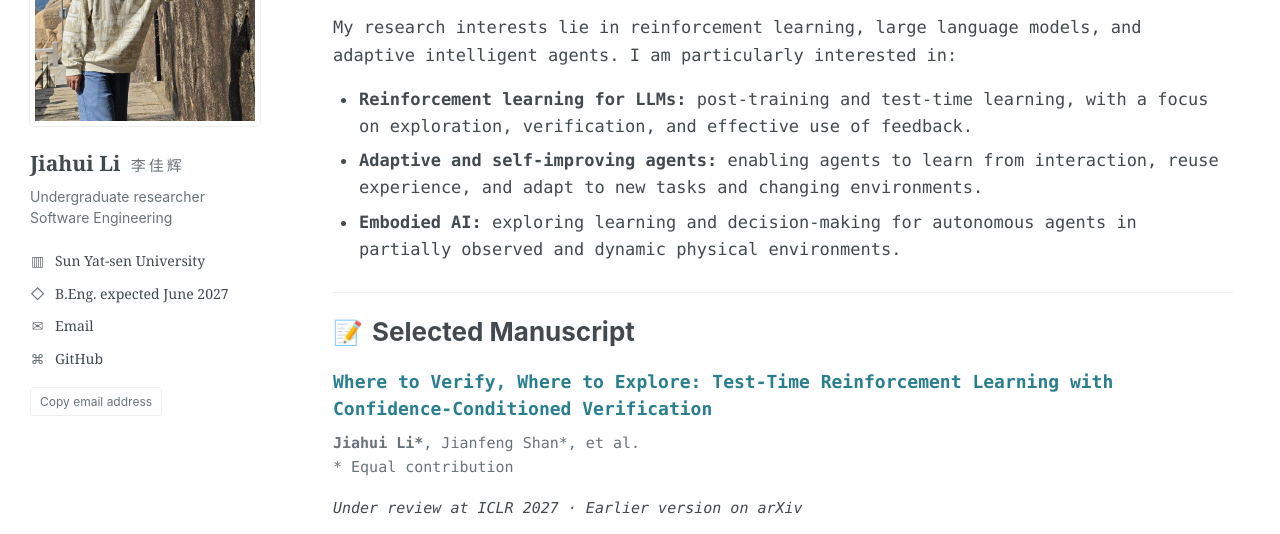
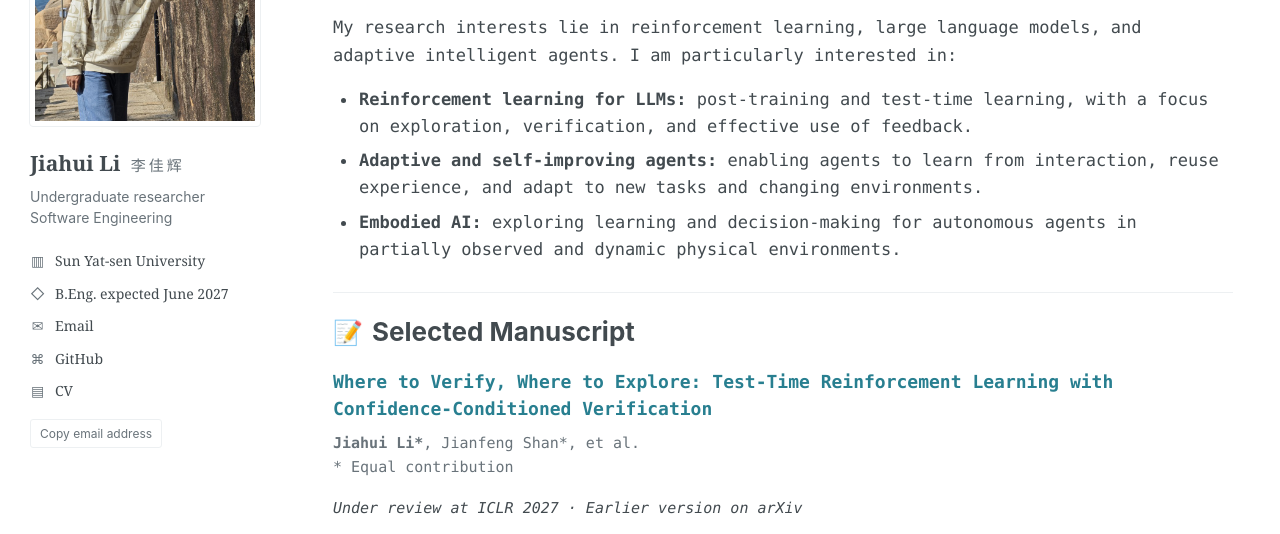
Before and after one commit to Krimmyjack/krimmyjack.github.io, a plain HTML site: page index.html in a window 1280 px wide. Shown: the part 240-774 px from the top of the page. Drawn offline with Linux system fonts and the light colour scheme.

Commit message:
Publish original CV and add sidebar link

```diff
--- a/index.html
+++ b/index.html
@@ -23,7 +23,7 @@ html[data-theme=dark]{--bg:#20252b;--text:#dde2e6;--muted:#aab5bd;--link:#79c4d2
 <a href="#main" class="skip">Skip to content</a>
 <header class="masthead"><nav class="nav-inner" aria-label="Main navigation"><a href="#about" class="active">About Me</a><a href="#publications">Manuscript</a><a href="#projects">Research</a><a href="#honours">Honours</a><button class="theme" id="theme-toggle" type="button" aria-label="Switch to dark theme" aria-pressed="false" title="Toggle theme">☼</button></nav></header>
 <div class="layout">
-<aside class="profile" aria-label="Researcher profile"><img class="avatar" src="assets/profile.jpg?v=2" alt="Jiahui Li" width="720" height="816" decoding="async"><div class="profile-text"><h1>Jiahui Li <span class="chinese-name" lang="zh">李佳辉</span></h1><p class="profile-role">Undergraduate researcher<br>Software Engineering</p><ul><li class="school"><span class="side-icon" aria-hidden="true">▥</span><span>Sun Yat-sen University</span></li><li class="degree"><span class="side-icon" aria-hidden="true">◇</span><span>B.Eng. expected June 2027</span></li><li><span class="side-icon" aria-hidden="true">✉</span><a href="mailto:lijh555@mail2.sysu.edu.cn">Email</a></li><li><span class="side-icon" aria-hidden="true">⌘</span><a href="https://github.com/Krimmyjack" target="_blank" rel="noopener noreferrer">GitHub</a></li></ul><button type="button" class="copy-email" id="copy-email">Copy email address</button><div class="copy-status" id="copy-status" role="status" aria-live="polite"></div></div></aside>
+<aside class="profile" aria-label="Researcher profile"><img class="avatar" src="assets/profile.jpg?v=2" alt="Jiahui Li" width="720" height="816" decoding="async"><div class="profile-text"><h1>Jiahui Li <span class="chinese-name" lang="zh">李佳辉</span></h1><p class="profile-role">Undergraduate researcher<br>Software Engineering</p><ul><li class="school"><span class="side-icon" aria-hidden="true">▥</span><span>Sun Yat-sen University</span></li><li class="degree"><span class="side-icon" aria-hidden="true">◇</span><span>B.Eng. expected June 2027</span></li><li><span class="side-icon" aria-hidden="true">✉</span><a href="mailto:lijh555@mail2.sysu.edu.cn">Email</a></li><li><span class="side-icon" aria-hidden="true">⌘</span><a href="https://github.com/Krimmyjack" target="_blank" rel="noopener noreferrer">GitHub</a></li><li><span class="side-icon" aria-hidden="true">▤</span><a href="/uploads/cv.pdf" target="_blank" rel="noopener noreferrer">CV</a></li></ul><button type="button" class="copy-email" id="copy-email">Copy email address</button><div class="copy-status" id="copy-status" role="status" aria-live="polite"></div></div></aside>
 <main class="content" id="main">
 <section id="about" class="intro" aria-labelledby="hello"><h2 class="hello" id="hello"><span class="wave" aria-hidden="true">👋🏻</span>Hello, I'm Jiahui.</h2><p>I am an undergraduate in <strong>Software Engineering</strong> at <a href="https://www.sysu.edu.cn/" target="_blank" rel="noopener noreferrer">Sun Yat-sen University (SYSU)</a>, expected to graduate in <strong>June 2027</strong>.</p><p>My research interests lie in reinforcement learning, large language models, and adaptive intelligent agents. I am particularly interested in:</p><ul><li><strong>Reinforcement learning for LLMs:</strong> post-training and test-time learning, with a focus on exploration, verification, and effective use of feedback.</li><li><strong>Adaptive and self-improving agents:</strong> enabling agents to learn from interaction, reuse experience, and adapt to new tasks and changing environments.</li><li><strong>Embodied AI:</strong> exploring learning and decision-making for autonomous agents in partially observed and dynamic physical environments.</li></ul></section>
 <section class="section" id="publications" aria-labelledby="paper-heading"><h2 id="paper-heading"><span class="section-icon" aria-hidden="true">📝</span>Selected Manuscript</h2><article class="publication"><a class="paper-title" href="https://arxiv.org/abs/2606.03608" target="_blank" rel="noopener noreferrer">Where to Verify, Where to Explore: Test-Time Reinforcement Learning with Confidence-Conditioned Verification</a><p class="authors"><strong>Jiahui Li*</strong>, Jianfeng Shan*, et al.<br>* Equal contribution</p><p class="status">Under review at ICLR 2027 · Earlier version on arXiv</p><p class="paper-summary">TTRL-CoCoV uses confidence-conditioned verification for label-free test-time reinforcement learning in mathematical reasoning.</p><div class="research-links"><a href="https://arxiv.org/abs/2606.03608" target="_blank" rel="noopener noreferrer">arXiv</a><a href="https://arxiv.org/pdf/2606.03608" target="_blank" rel="noopener noreferrer">Earlier PDF</a><a href="https://github.com/shanjf666/CoCoV" target="_blank" rel="noopener noreferrer">Code</a></div></article></section>
```
Also changed, not shown: 1 other file.
